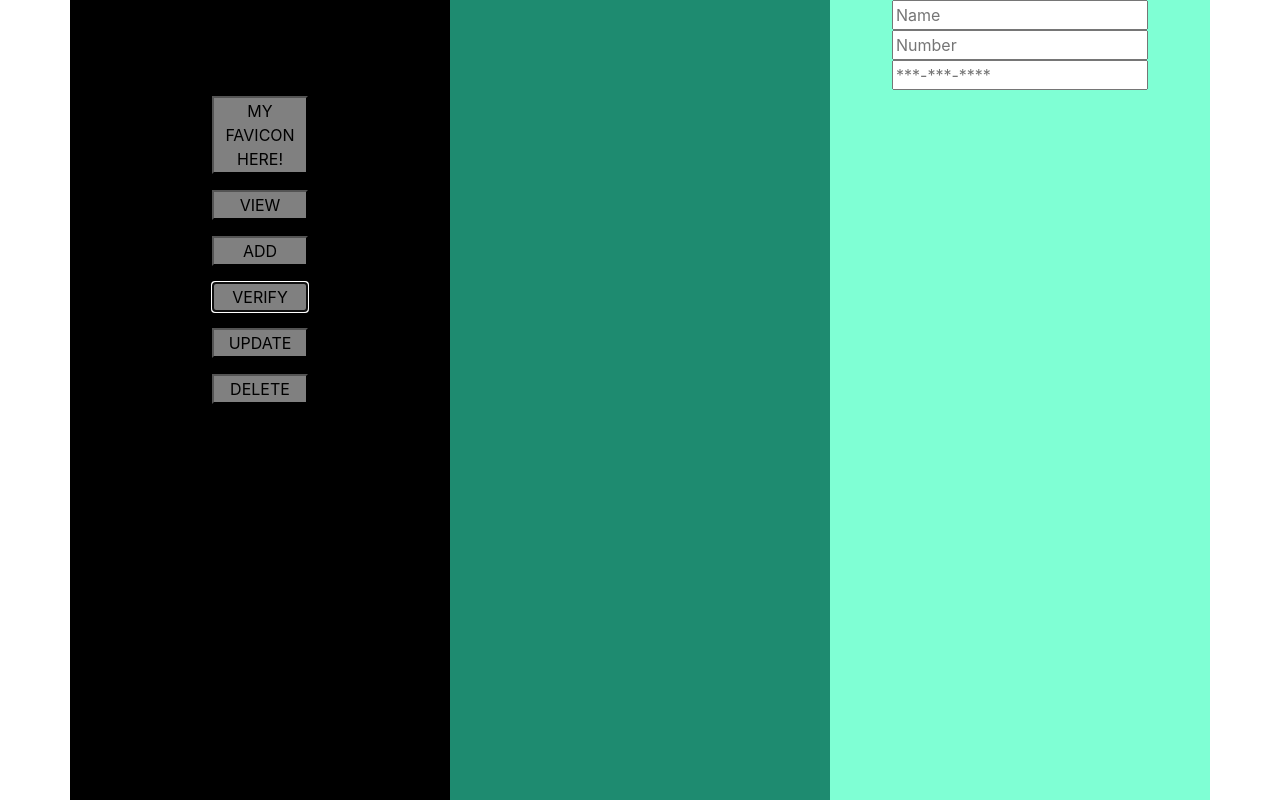
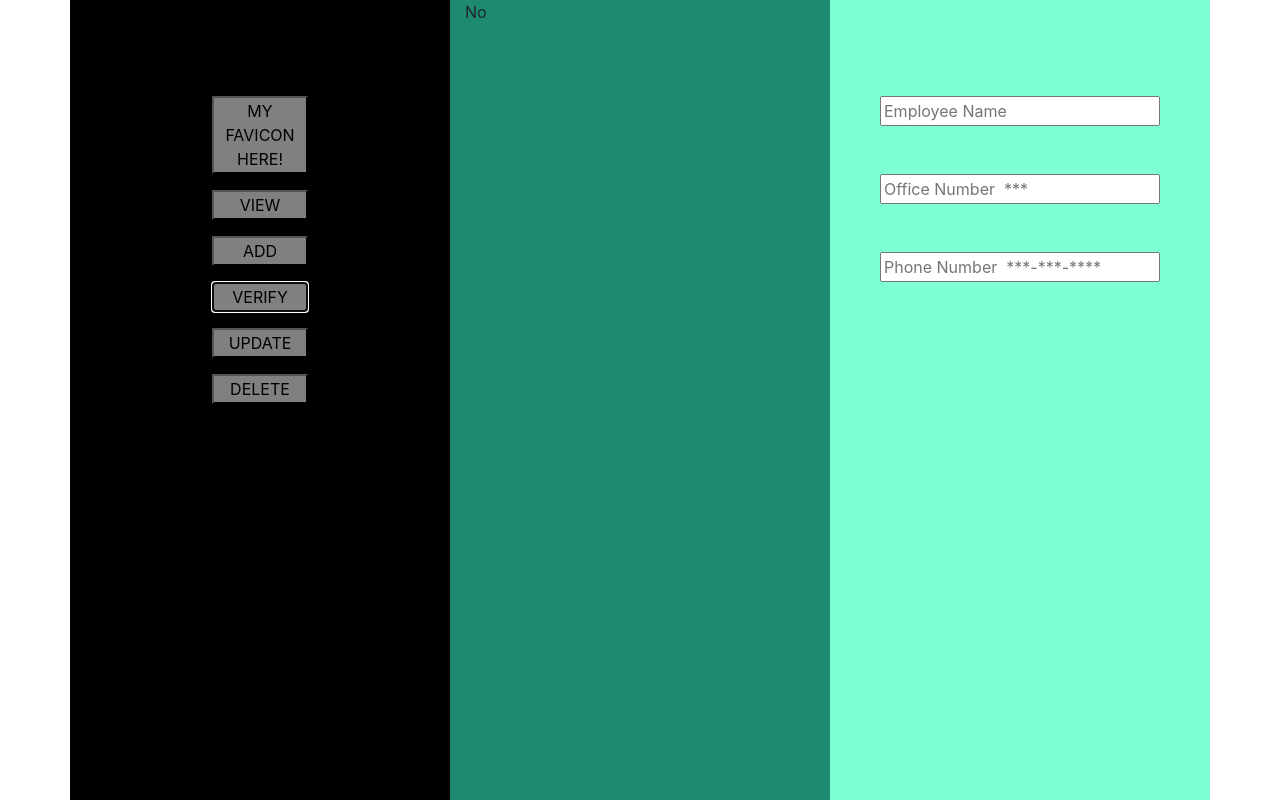
Before and after one commit to ozobianwadibia/Employee-Directory, a plain HTML site: page index.html in a window 1280 px wide. Both pictures are taken after a click on the button "VERIFY". Shown: the top 800 px of the page. Drawn offline with nearby package versions, Linux system fonts and the light colour scheme.

```diff
--- a/assests/js/app.js
+++ b/assests/js/app.js
@@ -35,3 +35,16 @@ function add() {
 
     view();
 }
+
+//This function verifies the existence an employee on the list after the 'verify' button is pressed
+function verify() {
+    const nameInput = $("#nameInput").val();
+    const chkName = document.getElementById("chkName");
+    for (let i = 0; i < employeeList.length; i++) {
+        if (nameInput === employeeList[i].name) {
+            chkName.innerText = "Yes";
+        } else {
+            chkName.innerText = "No";
+        }
+    }
+}
--- a/assests/js/employeeList.js
+++ b/assests/js/employeeList.js
@@ -39,3 +39,5 @@ const employeeList = [{
         phoneNum: '222-789-5231'
     }
 ];
+
+// console.log(employeeList);
--- a/assests/style.css
+++ b/assests/style.css
@@ -1,3 +1,5 @@
+/* s */
+
 .sidebar {
     background-color: black;
     height: 100rem;
@@ -12,6 +14,17 @@
     background-color: aquamarine;
     height: 100rem;
     text-align: center;
+}
+
+.inputs input:nth-child(1) {
+    margin-top: 6rem;
+    width: 80%;
+}
+
+.inputs input:nth-child(2),
+.inputs input:nth-child(3) {
+    width: 80%;
+    margin-top: 3rem;
 }
 
 .button-labels {
--- a/index.html
+++ b/index.html
@@ -22,7 +22,7 @@
                     <!-- <p><button onclick="view()">view</button></p> -->
                     <p><button id="view">view</button></p>
                     <p><button onclick="add()">add</button></p>
-                    <p><button>verify</button></p>
+                    <p><button onclick="verify()">verify</button></p>
                     <p><button>update</button></p>
                     <p><button>delete</button></p>
                 </div>
@@ -30,13 +30,13 @@
             </div>
             <!-- col-md-4 sidebar-->
             <div class="col-md-4 main-body">
-
+                <p id="chkName"></p>
             </div>
             <!-- col-md-4 main-body -->
             <div class="col-md-4 inputs">
-                <input id="nameInput" placeholder="Name">
-                <input id="officenumInput" placeholder="Number">
-                <input id="phonenumInput" placeholder="***-***-****">
+                <input id="nameInput" placeholder="Employee Name">
+                <input id="officenumInput" placeholder="Office Number  ***">
+                <input id="phonenumInput" placeholder="Phone Number  ***-***-****">
             </div>
             <!-- col-md-4 input -->
         </div>
```
